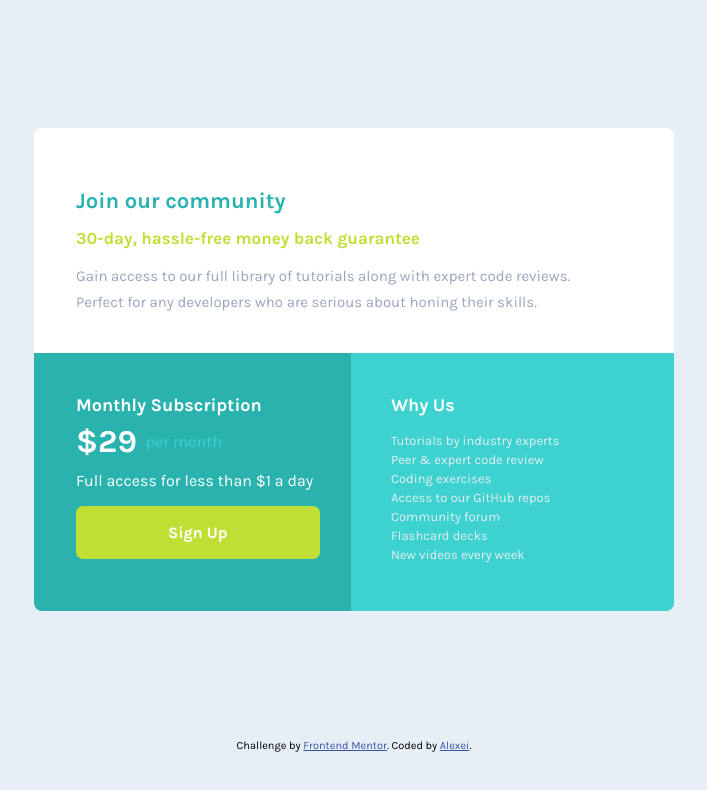
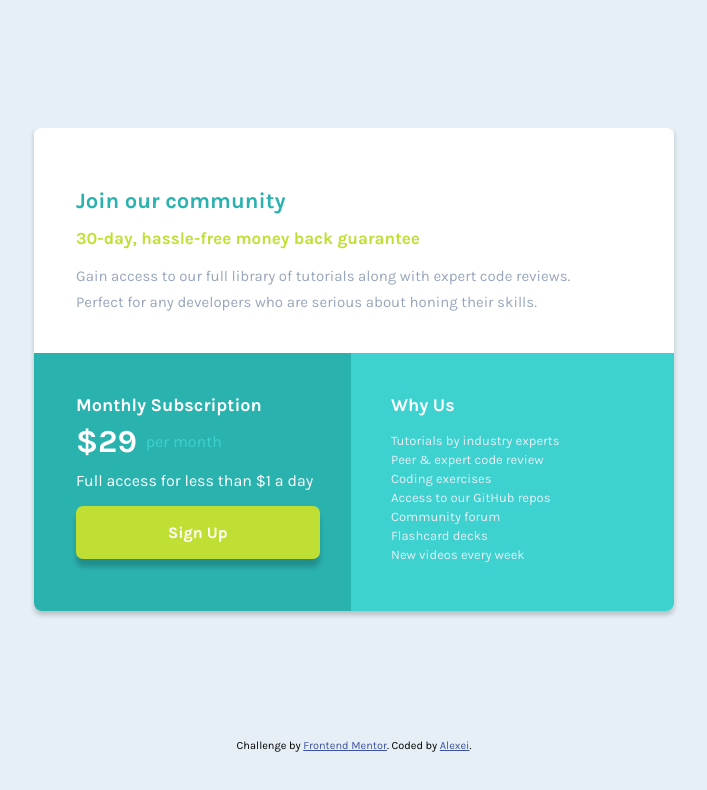
Before and after one commit to Batareika007/Single-price-grid-component, a plain HTML site: page index.html in a window 1280 px wide. Shown: the whole page, without its empty margins (286-993 px from the left). Drawn offline with Linux system fonts and the light colour scheme.

Commit message:
added shadow to button and flex container

```diff
--- a/css/style.css
+++ b/css/style.css
@@ -55,6 +55,9 @@ body {
     display: flex;
     flex-wrap: wrap;
     margin: 0 auto;
+    border-bottom-right-radius: 8px;
+        border-bottom-left-radius: 8px;
+    box-shadow: 0px 4px 5px rgba(0, 0, 0, 0.2);
 
 }
 
@@ -144,7 +147,14 @@ button {
     font-family: 'Karla';
     font-size: 16px;
     margin-left: 42px;
+    box-shadow: 0px 8px 5px rgba(0, 0, 0, 0.2);
+}
 
+button:active{
+    /* border-top: 4px solid grey; */
+    box-shadow: none;
+    position: relative;
+    top:8px;
 }
 
 
```
